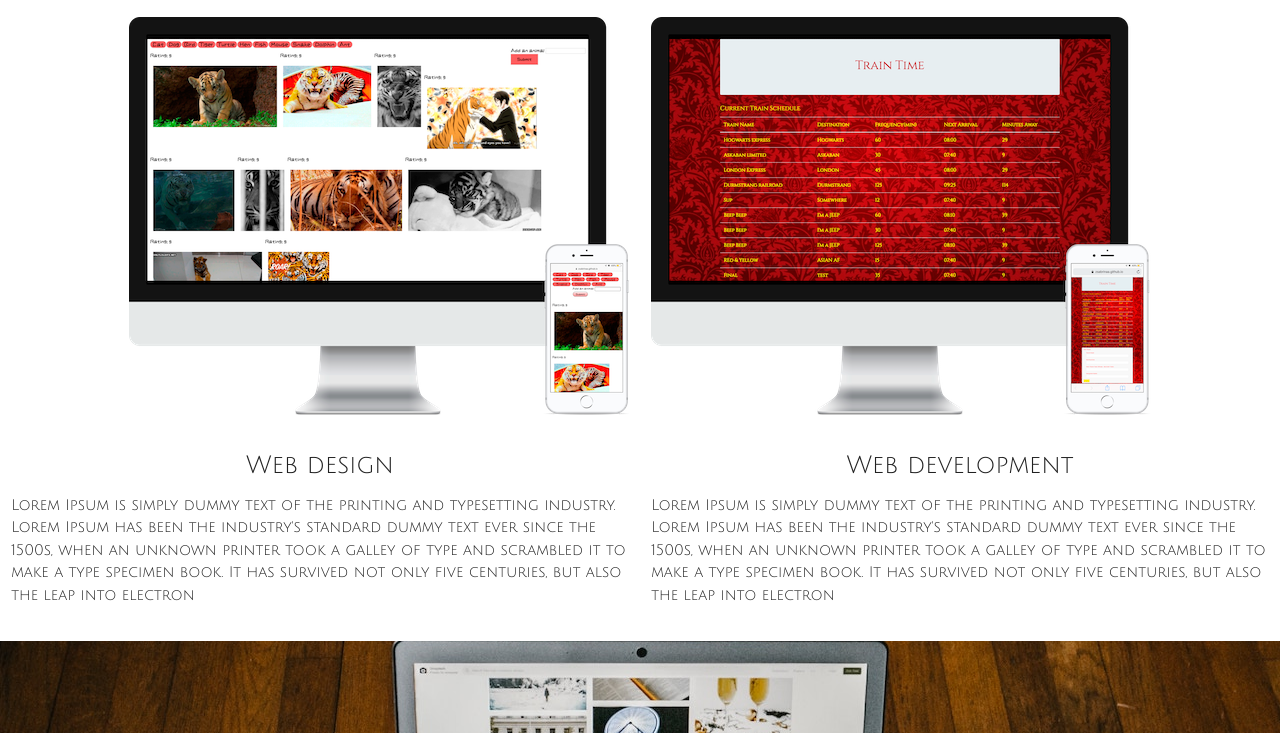
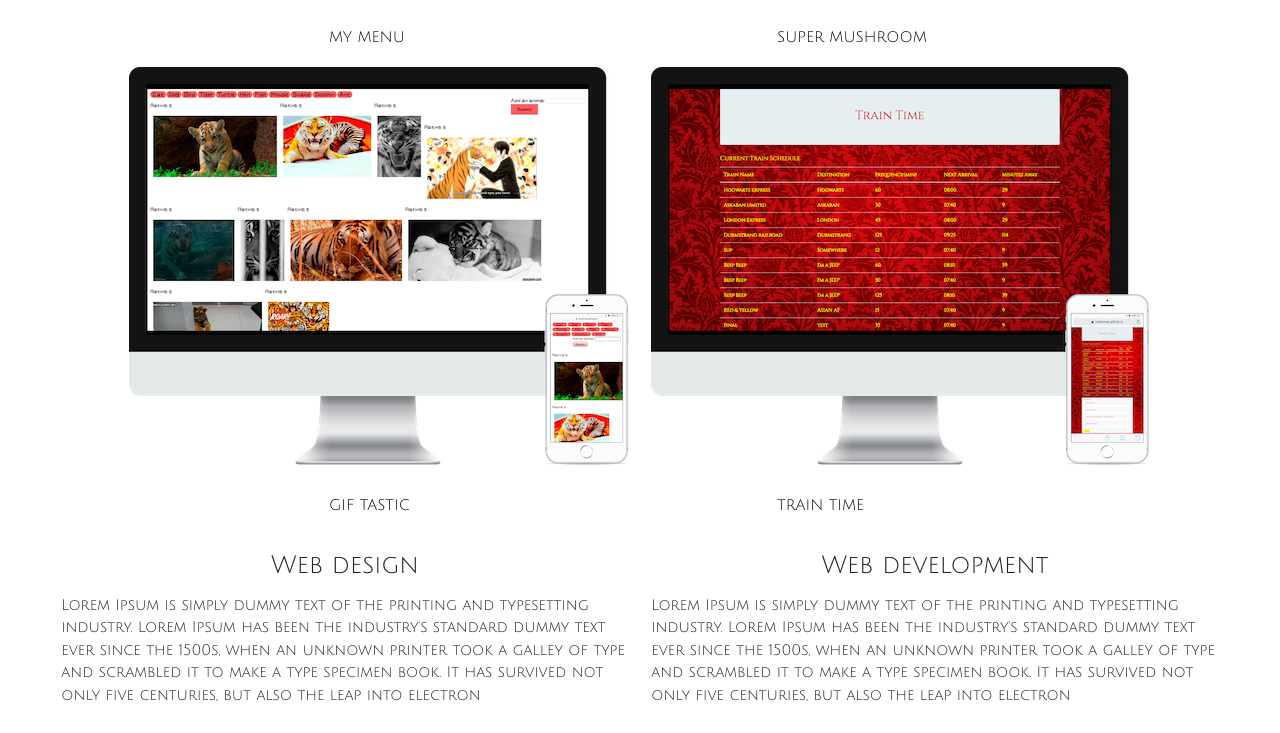
Before and after one commit to zsabrinaa/Portfolio, a plain HTML site: page index.html in a window 1280 px wide. Shown: the part 1167-1900 px from the top of the page. Drawn offline with nearby package versions, Linux system fonts and the light colour scheme.

Commit message:
fi layout

```diff
--- a/assets/style.css
+++ b/assets/style.css
@@ -15,9 +15,7 @@ footer{
     display: flex;
     justify-content: center;
 }
-.black{
-    background-color: black
-}
+
 .body{
     display: flex;
     min-height: 100vh;
@@ -31,3 +29,7 @@ main {
     font-weight: bolder;
     margin-left: 5px;
 }
+.containerPal{
+   margin-left: 50px;
+   margin-right: 50px;
+}
--- a/index.html
+++ b/index.html
@@ -38,12 +38,13 @@
         </ul>
         <svg height="30" width="200" xmlns:xlink="">
             <a xlink:href="#" data-target="slide-out" class="sidenav-trigger niceFont" target="_blank">
-                <text x="80" y="25" fill="black">SABRINA</text>
+                <text x="50" y="25" fill="black">SABRINA</text>
             </a>
         </svg>
 
     </header>
     <main>
+        <div class="containerPal">
             <div class="parallax-container center valign-wrapper">
                 <div class="container">
                     <div class="row">
@@ -54,13 +55,19 @@
                         <span id="typed" class="header-text"></span>
                     </div>
                     <div class="row">
-                    <div class="col s4 centered ">
-                        <a href="#project" class="transparent waves-effect waves-light btn-large">Project</a>
+                        <div class="row">
+                            <div class="col s4"></div>
+                        </div>
+                    </div>
+                    <div class="row">
+                        <div class="col s4 centered">
+                            <a href="#project" class="transparent btn-large">Projects</a>
                         </div>
                     </div>
                 </div>
                 <div class="parallax">
                     <img src="assets/img/first.jpg">
+                </div>
             </div>
         </div>
         <!-- skills -->
@@ -119,6 +126,22 @@
                 </div>
                 <div class="row">
                     <div class=" centered col s12 l5">
+                        <svg height="30" width="200" xmlns:xlink="">
+                            <a xlink:href="https://haifaseyam.github.io/project-01/">
+                                <text x="50" y="25" fill="black">MY MENU</text>
+                            </a>
+                        </svg>
+                    </div>
+                    <div class=" centered col s12 l7">
+                        <svg height="30" width="200" xmlns:xlink="">
+                            <a xlink:href="https://zsabrinaa.github.io/unit-4-game/">
+                                <text x="50" y="25" fill="black">SUPER MUSHROOM</text>
+                            </a>
+                        </svg>
+                    </div>
+                </div>
+                <div class="row">
+                    <div class=" centered col s12 l5">
                         <img src="assets/img/giphy-combo.png">
                     </div>
                     <div class=" centered col s12 l2"></div>
@@ -126,29 +149,51 @@
                         <img src="assets/img/train-combo.png">
                     </div>
                 </div>
+                <div class="row">
+                    <div class=" centered col s12 l5">
+                        <svg height="30" width="200" xmlns:xlink="">
+                            <a xlink:href="https://zsabrinaa.github.io/Gif-tastic/">
+                                <text x="50" y="25" fill="black">GIF TASTIC</text>
+                            </a>
+                        </svg>
+                    </div>
+                    <div class="centered col s12 l7">
+                        <svg height="30" width="200" xmlns:xlink="">
+                            <a xlink:href="https://zsabrinaa.github.io/Train-time/">
+                                <text x="50" y="25" fill="black">TRAIN TIME</text>
+                            </a>
+                        </svg>
                     </div>
                 </div>
-        <div class="row">
+            </div>
+        </div>
+        <div class="row containerPal">
             <div class="col m6 s6 l6">
-                <h5 class="center">Web design</h5>
+                <h5 class="center ">Web design</h5>
                 <p class="light">
-                    Lorem Ipsum is simply dummy text of the printing and typesetting industry. Lorem Ipsum has been the
-                    industry's standard dummy text ever since the 1500s, when an unknown printer took a galley of type
-                    and scrambled it to make a type specimen book. It has survived not only five centuries, but also
+                    Lorem Ipsum is simply dummy text of the printing and typesetting industry. Lorem Ipsum has been
+                    the
+                    industry's standard dummy text ever since the 1500s, when an unknown printer took a galley of
+                    type
+                    and scrambled it to make a type specimen book. It has survived not only five centuries, but
+                    also
                     the leap into electron
                 </p>
             </div>
             <div class="col m6 s6 l6">
                 <h5 class="center">Web development</h5>
                 <p class="light">
-                    Lorem Ipsum is simply dummy text of the printing and typesetting industry. Lorem Ipsum has been the
-                    industry's standard dummy text ever since the 1500s, when an unknown printer took a galley of type
-                    and scrambled it to make a type specimen book. It has survived not only five centuries, but also
+                    Lorem Ipsum is simply dummy text of the printing and typesetting industry. Lorem Ipsum has been
+                    the
+                    industry's standard dummy text ever since the 1500s, when an unknown printer took a galley of
+                    type
+                    and scrambled it to make a type specimen book. It has survived not only five centuries, but
+                    also
                     the leap into electron
                 </p>
             </div>
         </div>
-        <div class="parallax-container center valign-wrapper">
+        <div class="containerPal parallax-container center valign-wrapper">
             <div class="parallax"><img src="assets/img/second.jpg">
             </div>
         </div>
@@ -161,7 +206,7 @@
             </div>
             <div class="row">
                 <div class="col s12">
-                    <a href="#slide-out">
+                    <a href="#" data-target="slide-out" class="sidenav-trigger niceFont">
                         <h3 class="centered">Contact me.</h3>
                     </a>
                 </div>
```
Lines whose indentation alone changed are shown as unchanged.
